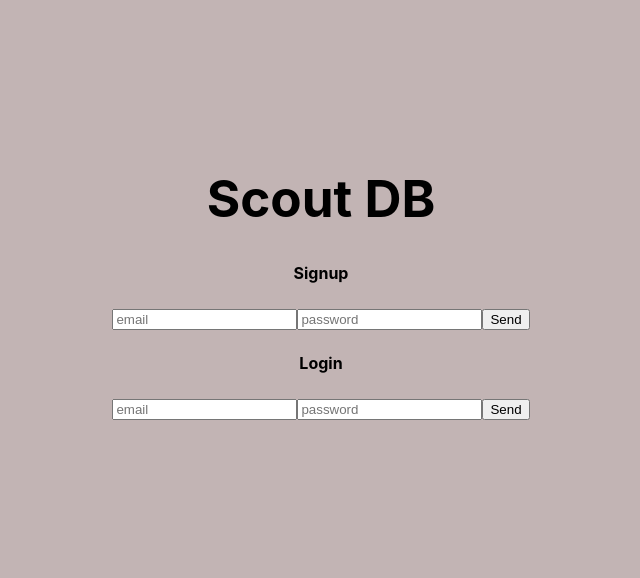
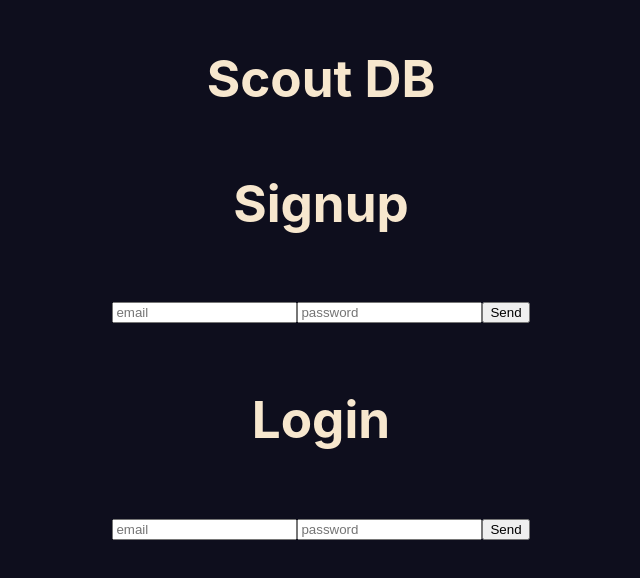
Before and after one commit to jdlms/scout-db, a React (Vite) app in the folder client/: page / in a window 1280 px wide. Shown: the part 122-700 px from the top of the page, without its empty margins (319-959 px from the left). Built offline with nearby package versions, Linux system fonts and the light colour scheme.

Commit message:
simple color

```diff
--- a/client/src/styles/index.css
+++ b/client/src/styles/index.css
@@ -4,7 +4,7 @@
   line-height: 24px;
   font-weight: 400;
 
-  background-color: #c2b4b4;
+  background-color: #0e0e1d;
 
   font-synthesis: none;
   text-rendering: optimizeLegibility;
@@ -21,7 +21,11 @@ body {
   min-height: 100vh;
 }
 
-h1 {
+h1,
+h2,
+h3,
+h4 {
   font-size: 3.2em;
   line-height: 1.1;
+  color: #f7e7ce;
 }
```
